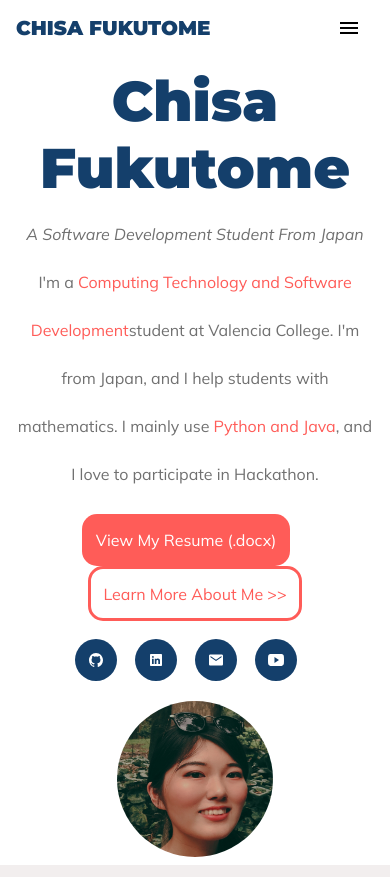
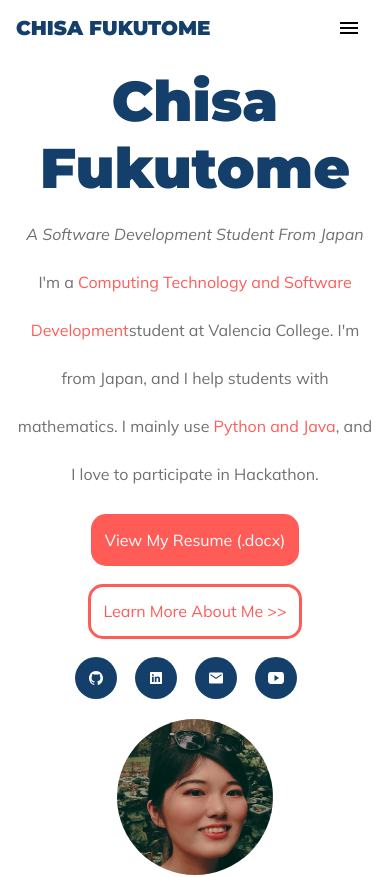
Before and after one commit to chisafukutome/portfolio-website, a React (Create React App) app: page / in a window 390 px wide. Shown: the top 877 px of the page. Built offline with nearby package versions, Linux system fonts and the light colour scheme; some icons are missing.

Commit message:
Fix responsive layout on resume button

```diff
--- a/public/css/styles.css
+++ b/public/css/styles.css
@@ -255,6 +255,10 @@ button.btn.icon-scroll.carousel-control-next:hover {
   #title {
     text-align: center;
   }
+  .download-resume.btn {
+    margin-left: 5%;
+    margin-bottom: 5%;
+  }
 
   img.heading-img {
     width: 40%;
```
